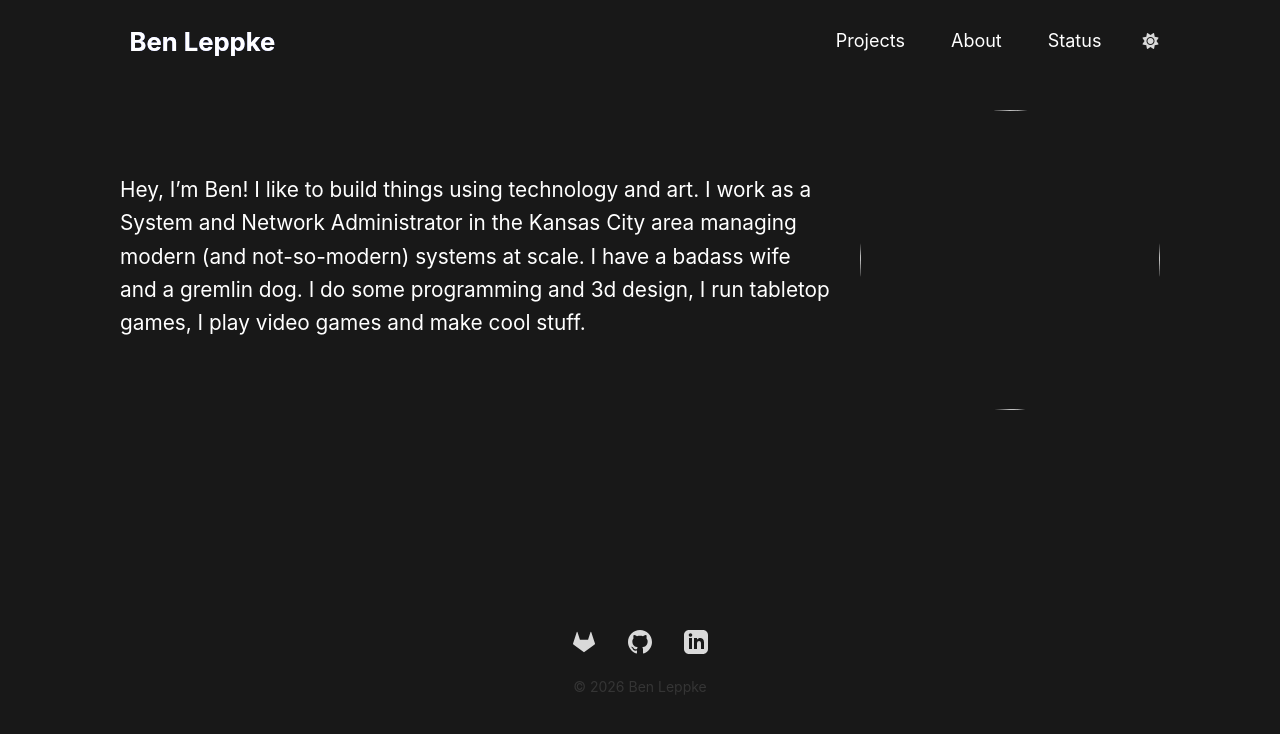
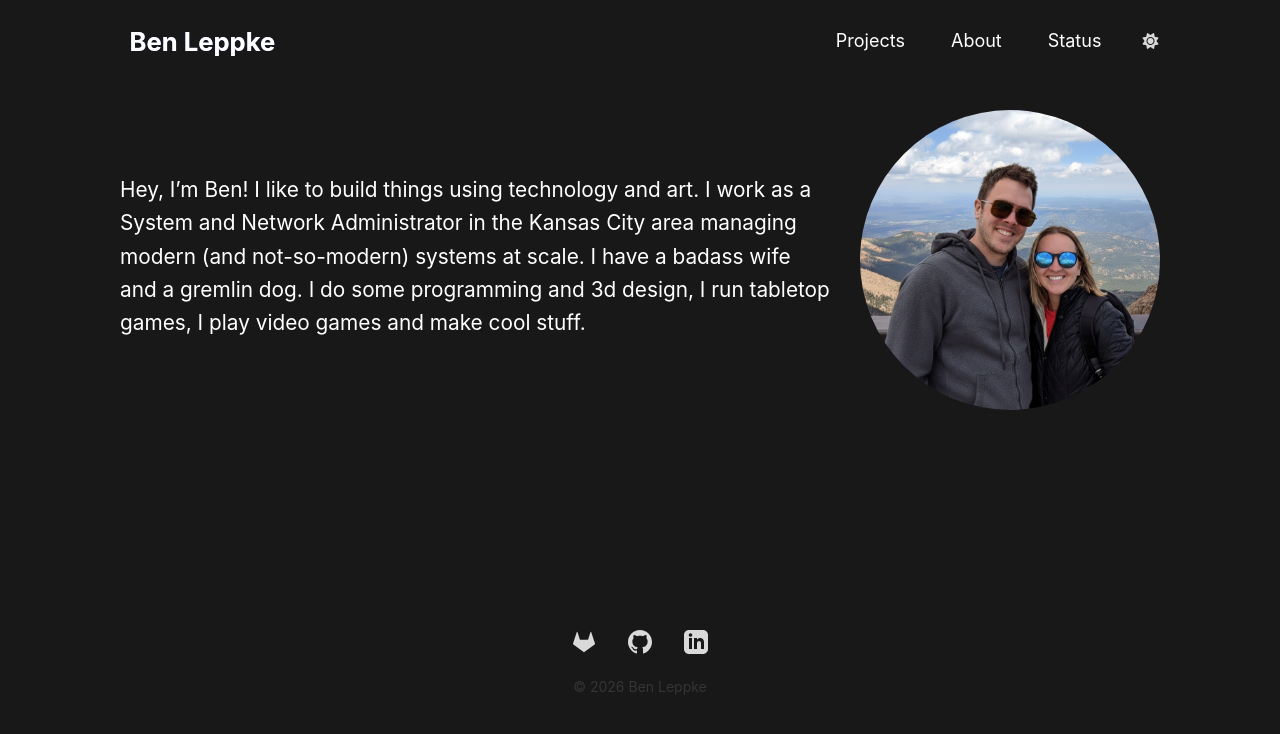
Before and after one commit to benleppke/benleppke.github.io, a Jekyll site: the page built from about.md, in a window 1280 px wide. Shown: the top 734 px of the page. Built offline with Jekyll 4.4.1, drawn with Linux system fonts in a browser that asks for light colours.

Commit message:
Fix about page image

```diff
--- a/_layouts/about.html
+++ b/_layouts/about.html
@@ -12,7 +12,7 @@
           {{ content }}
         </div>
         <div class="profile-container shine">
-          <img class="profile-image" src="{{ site.profile }}">
+          <img class="profile-image" src="/assets/img/about/ben-photo.png">
         </div>
       </div>
     </div>
```
